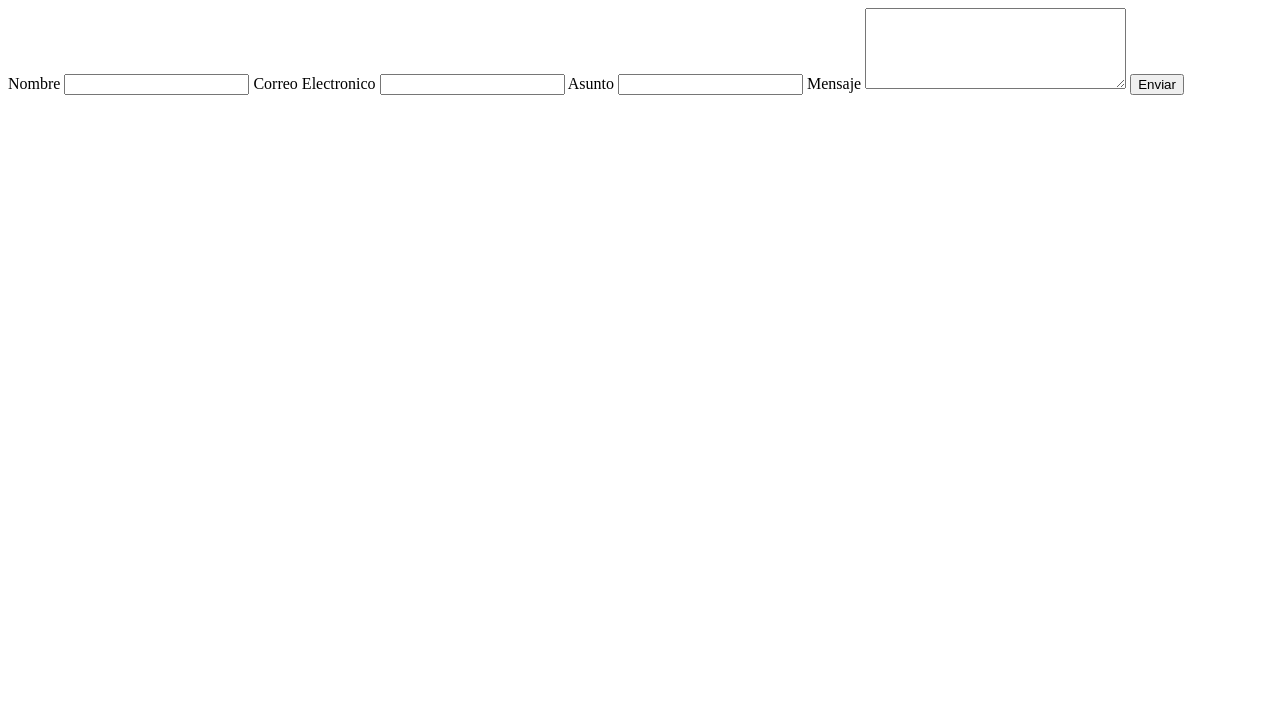
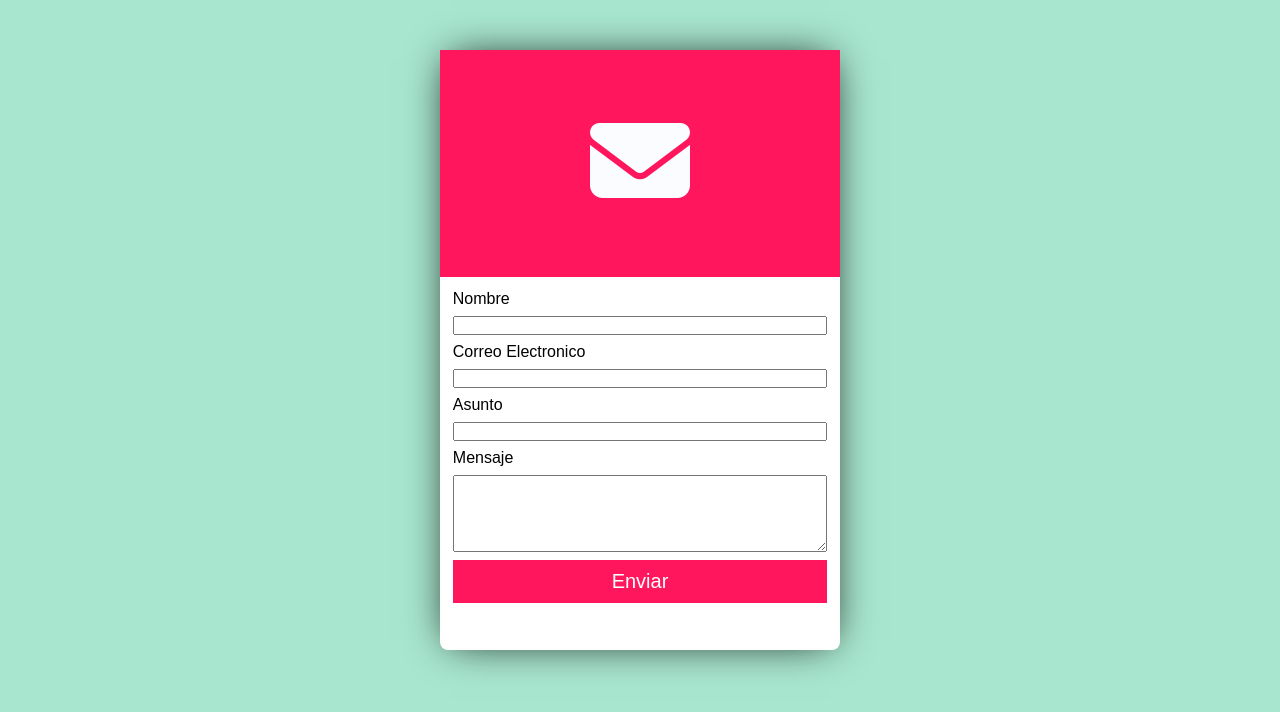
Before and after one commit to yagilmorales/proyecto-final---Yuleisy-Gil, a plain HTML site: page index2.html in a window 1280 px wide. Drawn offline with Linux system fonts and the light colour scheme.

Commit message:
he agregado footer y le he dado estilo

```diff
--- /dev/null
+++ b/css/styles2.css
@@ -0,0 +1,66 @@
+*{
+    margin: 0;
+    padding:0;
+    box-sizing:border-box ;
+}
+
+body{
+    font-family: Arial, Helvetica, sans-serif;
+    background-color: #a8e6cf
+
+
+}
+
+
+
+.form-contact{
+    background-color:#fff;
+    width: 400px;
+    height: 600px;
+    border-radius: 8px;
+    box-shadow: 0 0 40px -10px #000;
+    margin: auto;
+    max-width: calc(100vw -40px);
+    box-sizing: border-box;
+    position: relative;
+    top: 50px;
+    bottom: 50px;
+
+}
+
+header{
+    width: 100%;
+    background-color: #ff165d;
+    overflow: hidden;
+    color: white;
+
+}
+
+header span{
+    font-size:100px ;
+    display: block;
+    text-align: center;
+    padding: 3.5rem;
+}
+
+.contenedor{
+    padding: .8rem;
+    overflow: hidden;
+    color: black;
+
+}
+
+.contenedor label, .contenedor input, .contenedor textarea{
+    display: block;
+    width: 100%;
+    margin-bottom: 8px;
+}
+
+input[ type= 'submit'] {
+    padding: 10px;
+    border: none;
+    background-color: #ff165d;
+    color: white;
+    font-size: 20px;
+    cursor: pointer;
+}
--- a/index2.html
+++ b/index2.html
@@ -4,10 +4,19 @@
     <meta charset="UTF-8">
     <meta http-equiv="X-UA-Compatible" content="IE=edge">
     <meta name="viewport" content="width=device-width, initial-scale=1.0">
+    <script src="https://kit.fontawesome.com/f45e974eea.js" crossorigin="anonymous"></script>
     <title>Yuleisy Gil</title>
+    <link rel="stylesheet" href="css/styles2.css">
 </head>
 <body>
-    <form>
+    <section class="form-contact">
+      <header>
+        <span>
+            <i class="fa-solid fa-envelope" style="color: #fafcff;"></i>
+        </span>
+      </header>
+
+      <form class="contenedor">
         <label for="name">Nombre</label>
         <input type="text" name="name" id="name">
 
@@ -21,6 +30,8 @@
         <textarea name="mensaje" id="mensaje" cols="30" rows="5"></textarea>
 
         <input class="btn" type="submit" value="Enviar">
-  </form>
+       </form>
+    </section>
+
 </body>
 </html>
```
Also changed, not shown: css/styles.css (+21 -1 lines), index.html (+2 -2 lines), img/form.jpg (added).
